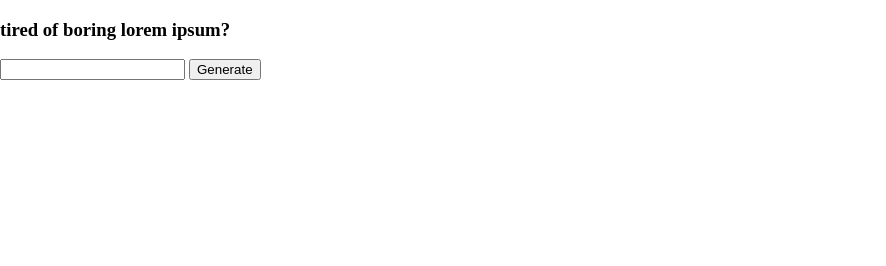
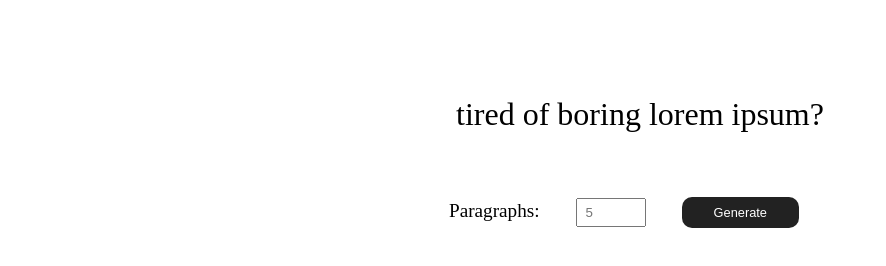
Before and after one commit to abuiko/lorem_ipsum, a plain HTML site: page index.html in a window 1280 px wide. Shown: the whole page, without its empty margins (0-886 px from the left). Drawn offline with Linux system fonts and the light colour scheme.

Commit message:
add styles

```diff
--- a/index.html
+++ b/index.html
@@ -12,8 +12,8 @@
     <section class="section-center">
         <h3>tired of boring lorem ipsum?</h3>
         <form class="lorem-form">
-            <label for="amount"></label>
-            <input type="number" name="amount" id="amount">
+            <label for="amount">Paragraphs:</label>
+            <input type="number" name="amount" id="amount" placeholder="5">
             <button type="button" class="btn">Generate</button>
         </form>
         <article class="lorem-text"></article>
--- a/styles.css
+++ b/styles.css
@@ -12,4 +12,48 @@ html {
 body {
     padding: 0;
     margin: 0;
+    width: 100%;
+    height: 100%;
 }
+
+h3 {
+    font-size: 2rem;
+    font-weight: normal;
+}
+
+.section-center {
+    max-width: 1440px;
+    margin: auto;
+    text-align: center;
+    padding-top: 4rem;
+    padding-bottom: 4rem;
+}
+
+.lorem-form {
+    padding: 2rem;
+}
+
+label,
+input,
+button {
+    margin-right: 2rem;
+}
+
+label {
+    font-size: 1.2rem;
+}
+
+input {
+    width: 70px;
+    padding: 0.3rem 0.5rem;
+}
+
+.btn {
+    padding: 0.5rem 2rem;
+    border: none;
+    border-radius: 10px;
+    font-size: 0.8rem;
+    color: white;
+    background: rgb(34, 34, 34);
+    cursor: pointer;
+}
```
